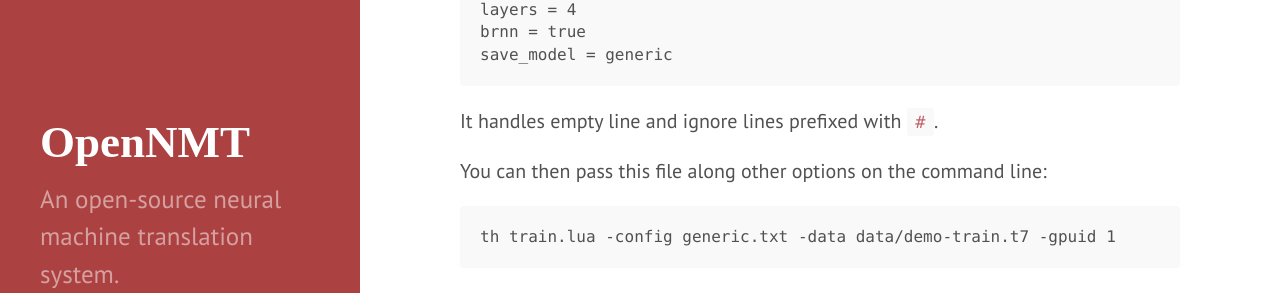
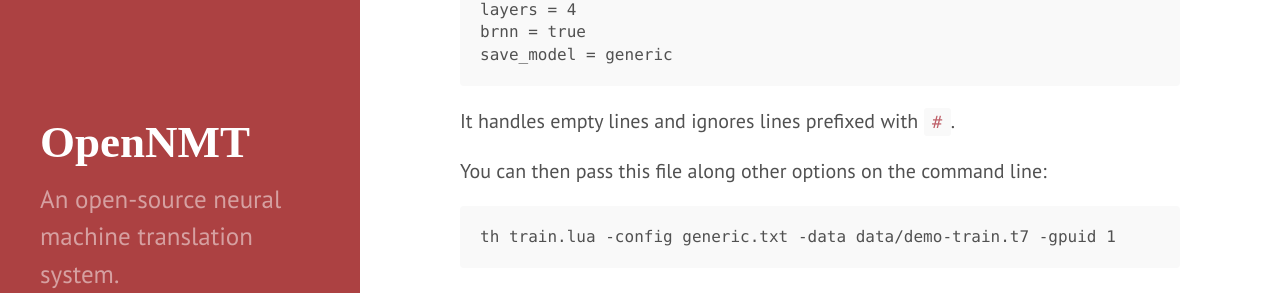
Before and after one commit to OpenNMT/opennmt.github.io, a Jekyll site: the page built from Guide.md, in a window 1280 px wide and 900 px high, scrolled down 4005 px. Shown: the part 152-445 px from the top of the window. Built offline with Jekyll 4.4.1, drawn with Linux system fonts in a browser that asks for light colours.

Commit message:
Fix typos

````diff
--- a/Guide.md
+++ b/Guide.md
@@ -132,7 +132,7 @@ brnn = true
 save_model = generic
 ```
 
-It handles empty line and ignore lines prefixed with `#`.
+It handles empty lines and ignores lines prefixed with `#`.
 
 You can then pass this file along other options on the command line:
 
````
